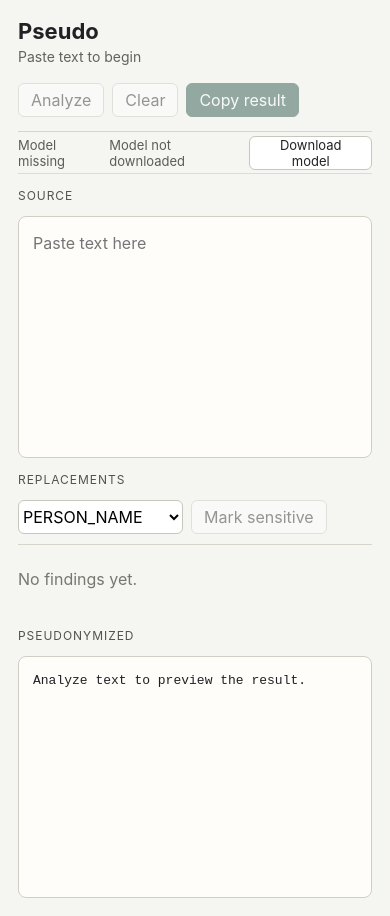
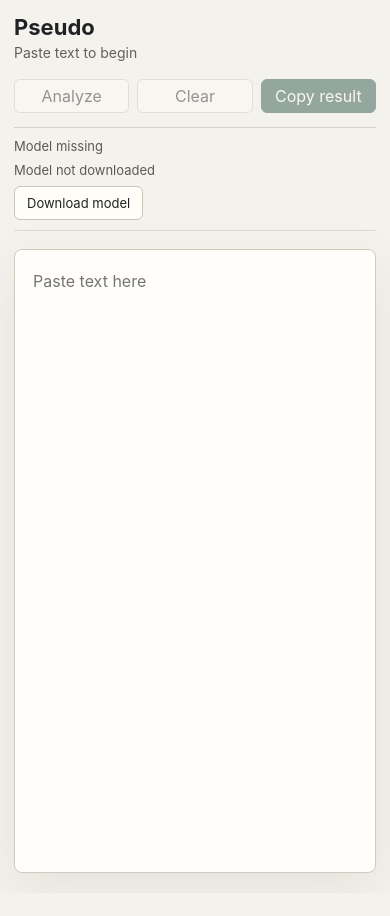
Before and after one commit to igruenig/pseudo, a React (Vite) app: page / in a window 390 px wide. After the commit the page ends 893 px from the top, so only its background shows below. Built offline with nearby package versions, Linux system fonts and the light colour scheme.

Commit message:
Create inline document review UI

```diff
--- a/src/App.tsx
+++ b/src/App.tsx
@@ -2,13 +2,15 @@ import { useEffect, useMemo, useRef, useState } from "react";
 import { analyzeText, applyReplacementsBackend, cancelModelDownload, createManualFinding, getModelDownloadStatus, getModelStatus, startModelDownload } from "./lib/app/tauriApi";
 import { formatDownloadStatus } from "./lib/app/modelDownloadStatus";
 import { formatModelStatus } from "./lib/app/modelStatus";
+import { buildInlineSegments } from "./lib/core/inlineSegments";
 import { stringIndexToByteOffset } from "./lib/core/offsets";
-import { buildPreview } from "./lib/core/preview";
 import { hashText, readinessLabel } from "./lib/core/state";
 import type { AnalysisResult, AnalysisStateName, ModelDownloadStatus, ModelStatus, ReplacementGroup, SensitiveType } from "./lib/core/types";
 import "./styles.css";
 
 const MANUAL_TYPES: SensitiveType[] = ["PERSON_NAME", "ORGANIZATION", "LOCATION", "OTHER_SENSITIVE"];
+type FloatingPoint = { top: number; left: number };
+type ManualSelection = FloatingPoint & { start: number; end: number };
 
 export default function App() {
   const [text, setText] = useState("");
@@ -20,7 +22,11 @@ export default function App() {
   const [downloadStatus, setDownloadStatus] = useState<ModelDownloadStatus | null>(null);
   const [copied, setCopied] = useState(false);
   const [manualType, setManualType] = useState<SensitiveType>("PERSON_NAME");
+  const [selectedGroupId, setSelectedGroupId] = useState<string | null>(null);
+  const [popoverPoint, setPopoverPoint] = useState<FloatingPoint | null>(null);
+  const [manualSelection, setManualSelection] = useState<ManualSelection | null>(null);
   const editorRef = useRef<HTMLTextAreaElement | null>(null);
+  const documentRef = useRef<HTMLDivElement | null>(null);
 
   const state: AnalysisStateName = useMemo(() => {
     if (busy) return "ANALYZING";
@@ -30,8 +36,13 @@ export default function App() {
     return "ANALYZED_READY";
   }, [busy, error, result, text]);
 
-  const preview = useMemo(() => buildPreview(text, result, groups), [groups, result, text]);
+  const inlineSegments = useMemo(() => buildInlineSegments(text, result, groups), [groups, result, text]);
   const readiness = readinessLabel(state, result, groups);
+  const selectedGroup = useMemo(
+    () => groups.find((group) => group.id === selectedGroupId) ?? null,
+    [groups, selectedGroupId]
+  );
+  const showModelStrip = !downloadStatus || downloadStatus.state !== "complete";
 
   useEffect(() => {
     void refreshModel();
@@ -59,6 +70,8 @@ export default function App() {
       const next = await analyzeText(requestId, text);
       setResult(next);
       setGroups(next.groups);
+      setSelectedGroupId(null);
+      setManualSelection(null);
       await refreshModel();
     } catch (err) {
       setError(err instanceof Error ? err.message : String(err));
@@ -99,6 +112,15 @@ export default function App() {
     setGroups([]);
     setError(null);
     setCopied(false);
+    setSelectedGroupId(null);
+    setManualSelection(null);
+  }
+
+  function handleEditText() {
+    setResult(null);
+    setGroups([]);
+    setSelectedGroupId(null);
+    setManualSelection(null);
   }
 
   function updateGroup(id: string, replacement: string) {
@@ -109,20 +131,81 @@ export default function App() {
     setGroups((current) => current.map((group) => (group.id === id ? { ...group, enabled: !group.enabled } : group)));
   }
 
+  function selectGroup(id: string, point: FloatingPoint) {
+    setSelectedGroupId(id);
+    setPopoverPoint(point);
+    setManualSelection(null);
+  }
+
+  function handleTextChange(nextText: string) {
+    setText(nextText);
+    setSelectedGroupId(null);
+    setManualSelection(null);
+  }
+
+  function byteOffsetFromSelectionBoundary(node: Node, offset: number): number | null {
+    if (node.nodeType !== Node.TEXT_NODE || !node.parentElement) return null;
+    const segment = node.parentElement.closest<HTMLElement>("[data-byte-start]");
+    if (!segment) return null;
+    const base = Number(segment.dataset.byteStart);
+    const content = node.textContent ?? "";
+    return base + stringIndexToByteOffset(content, offset);
+  }
+
+  function handleReviewSelection() {
+    if (state !== "ANALYZED_READY" || !documentRef.current) return;
+
+    const selection = window.getSelection();
+    if (!selection || selection.isCollapsed || selection.rangeCount === 0) {
+      setManualSelection(null);
+      return;
+    }
+
+    const range = selection.getRangeAt(0);
+    if (!documentRef.current.contains(range.commonAncestorContainer)) {
+      setManualSelection(null);
+      return;
+    }
+
+    const start = byteOffsetFromSelectionBoundary(range.startContainer, range.startOffset);
+    const end = byteOffsetFromSelectionBoundary(range.endContainer, range.endOffset);
+    if (start === null || end === null || start === end) {
+      setManualSelection(null);
+      return;
+    }
+
+    const rect = range.getBoundingClientRect();
+    setSelectedGroupId(null);
+    setManualSelection({
+      start: Math.min(start, end),
+      end: Math.max(start, end),
+      top: Math.max(12, rect.top - 46),
+      left: rect.left + rect.width / 2
+    });
+  }
+
   async function markSelection() {
+    if (!result) return;
+    const selectedStart = manualSelection?.start ?? -1;
+    const selectedEnd = manualSelection?.end ?? -1;
     const start = editorRef.current?.selectionStart ?? -1;
     const end = editorRef.current?.selectionEnd ?? -1;
-    if (!result || start < 0 || end <= start) return;
+    const byteStart = selectedStart >= 0 ? selectedStart : stringIndexToByteOffset(text, start);
+    const byteEnd = selectedEnd >= 0 ? selectedEnd : stringIndexToByteOffset(text, end);
+    if (byteStart < 0 || byteEnd <= byteStart) return;
+
     const finding = await createManualFinding(
       crypto.randomUUID(),
       text,
-      stringIndexToByteOffset(text, start),
-      stringIndexToByteOffset(text, end),
+      byteStart,
+      byteEnd,
       manualType
     );
     const nextResult = { ...result, findings: [...result.findings, finding] };
     setResult(nextResult);
     setGroups((await import("./lib/core/replacements")).buildGroups(nextResult.findings));
+    setManualSelection(null);
+    window.getSelection()?.removeAllRanges();
   }
 
   return (
@@ -133,12 +216,14 @@ export default function App() {
           <p>{readiness}</p>
         </div>
         <div className="toolbar-actions">
+          {state === "ANALYZED_READY" ? <button onClick={handleEditText}>Edit text</button> : null}
           <button onClick={handleAnalyze} disabled={state !== "DIRTY_NEEDS_ANALYSIS"}>Analyze</button>
           <button onClick={handleClear} disabled={state === "EMPTY"}>Clear</button>
           <button className="primary" onClick={handleCopy} disabled={state !== "ANALYZED_READY"}>Copy result</button>
         </div>
       </header>
 
+      {showModelStrip ? (
         <section className="model-strip">
           <span>{formatModelStatus(modelStatus, downloadStatus)}</span>
           <span>{downloadStatus ? formatDownloadStatus(downloadStatus) : "Checking model..."}</span>
@@ -148,47 +233,95 @@ export default function App() {
             <button onClick={handleDownloadModel}>Download model</button>
           ) : null}
         </section>
+      ) : null}
 
       {error ? <div className="error">{error}</div> : null}
       {copied ? <div className="toast">Pseudonymized text copied</div> : null}
 
-      <section className="workspace">
-        <section className="editor-pane">
-          <div className="pane-heading">Source</div>
+      <section className="document-shell">
+        {state === "ANALYZED_READY" && result ? (
+          <div
+            ref={documentRef}
+            className="review-surface"
+            onMouseUp={handleReviewSelection}
+            onKeyUp={handleReviewSelection}
+          >
+            {inlineSegments.map((segment) => {
+              if (segment.kind === "text") {
+                return (
+                  <span
+                    data-byte-start={segment.byteStart}
+                    data-byte-end={segment.byteEnd}
+                    key={segment.key}
+                  >
+                    {segment.text}
+                  </span>
+                );
+              }
+
+              return (
+                <button
+                  className={[
+                    "entity-chip",
+                    segment.group.enabled ? "enabled" : "disabled",
+                    segment.finding.needsReview ? "needs-review" : ""
+                  ].join(" ")}
+                  key={segment.key}
+                  onClick={(event) => {
+                    const rect = event.currentTarget.getBoundingClientRect();
+                    selectGroup(segment.group.id, {
+                      top: rect.bottom + 8,
+                      left: rect.left + rect.width / 2
+                    });
+                  }}
+                  title={`${segment.originalText} · ${segment.finding.type}`}
+                  type="button"
+                >
+                  {segment.displayText}
+                </button>
+              );
+            })}
+          </div>
+        ) : (
           <textarea
             ref={editorRef}
             value={text}
-            onChange={(event) => setText(event.target.value)}
+            onChange={(event) => handleTextChange(event.target.value)}
             placeholder="Paste text here"
             spellCheck={false}
+            disabled={busy}
           />
+        )}
       </section>
 
-        <section className="replacement-pane">
-          <div className="pane-heading">Replacements</div>
-          <div className="manual-row">
+      {manualSelection ? (
+        <div className="selection-toolbar" style={{ top: manualSelection.top, left: manualSelection.left }}>
           <select value={manualType} onChange={(event) => setManualType(event.target.value as SensitiveType)}>
             {MANUAL_TYPES.map((type) => <option key={type}>{type}</option>)}
           </select>
-            <button onClick={markSelection} disabled={state !== "ANALYZED_READY"}>Mark sensitive</button>
+          <button onClick={markSelection}>Mark</button>
         </div>
-          <div className="replacement-list">
-            {groups.map((group) => (
-              <label className="replacement-row" key={group.id}>
-                <input type="checkbox" checked={group.enabled} onChange={() => toggleGroup(group.id)} />
-                <span className="original">{group.original}</span>
-                <input value={group.replacement} onChange={(event) => updateGroup(group.id, event.target.value)} />
+      ) : null}
+
+      {selectedGroup && popoverPoint ? (
+        <div className="entity-popover" style={{ top: popoverPoint.top, left: popoverPoint.left }}>
+          <div className="popover-label">{selectedGroup.type}</div>
+          <div className="popover-original">{selectedGroup.original}</div>
+          <input
+            autoFocus
+            value={selectedGroup.replacement}
+            onChange={(event) => updateGroup(selectedGroup.id, event.target.value)}
+          />
+          <label className="popover-toggle">
+            <input
+              type="checkbox"
+              checked={selectedGroup.enabled}
+              onChange={() => toggleGroup(selectedGroup.id)}
+            />
+            Replace this group
           </label>
-            ))}
-            {groups.length === 0 ? <p className="empty-note">No findings yet.</p> : null}
         </div>
-        </section>
-
-        <section className="preview-pane">
-          <div className="pane-heading">Pseudonymized</div>
-          <pre>{preview || "Analyze text to preview the result."}</pre>
-        </section>
-      </section>
+      ) : null}
     </main>
   );
 }
--- /dev/null
+++ b/src/lib/core/inlineSegments.ts
@@ -0,0 +1,84 @@
+import { byteRangeToStringRange } from "./offsets";
+import type { AnalysisResult, Finding, ReplacementGroup } from "./types";
+
+export type InlineSegment =
+  | {
+      kind: "text";
+      key: string;
+      text: string;
+      byteStart: number;
+      byteEnd: number;
+    }
+  | {
+      kind: "entity";
+      key: string;
+      finding: Finding;
+      group: ReplacementGroup;
+      originalText: string;
+      displayText: string;
+      stringStart: number;
+      stringEnd: number;
+    };
+
+export function buildInlineSegments(text: string, result: AnalysisResult | null, groups: ReplacementGroup[]): InlineSegment[] {
+  if (!result) {
+    return [{ kind: "text", key: "empty", text, byteStart: 0, byteEnd: new TextEncoder().encode(text).length }];
+  }
+
+  const groupByFindingId = new Map<string, ReplacementGroup>();
+  for (const group of groups) {
+    for (const findingId of group.findingIds) {
+      groupByFindingId.set(findingId, group);
+    }
+  }
+
+  const findings = result.findings
+    .map((finding) => ({ finding, group: groupByFindingId.get(finding.id) }))
+    .filter((item): item is { finding: Finding; group: ReplacementGroup } => Boolean(item.group))
+    .sort((a, b) => a.finding.start - b.finding.start || a.finding.end - b.finding.end);
+
+  const segments: InlineSegment[] = [];
+  let stringCursor = 0;
+  let byteCursor = 0;
+
+  for (const { finding, group } of findings) {
+    const range = byteRangeToStringRange(text, finding.start, finding.end);
+    if (range.start < stringCursor) continue;
+
+    if (range.start > stringCursor) {
+      segments.push({
+        kind: "text",
+        key: `text-${segments.length}`,
+        text: text.slice(stringCursor, range.start),
+        byteStart: byteCursor,
+        byteEnd: finding.start
+      });
+    }
+
+    segments.push({
+      kind: "entity",
+      key: finding.id,
+      finding,
+      group,
+      originalText: text.slice(range.start, range.end),
+      displayText: group.enabled ? group.replacement : text.slice(range.start, range.end),
+      stringStart: range.start,
+      stringEnd: range.end
+    });
+
+    stringCursor = range.end;
+    byteCursor = finding.end;
+  }
+
+  if (stringCursor < text.length) {
+    segments.push({
+      kind: "text",
+      key: `text-${segments.length}`,
+      text: text.slice(stringCursor),
+      byteStart: byteCursor,
+      byteEnd: new TextEncoder().encode(text).length
+    });
+  }
+
+  return segments;
+}
--- a/src/styles.css
+++ b/src/styles.css
@@ -1,6 +1,6 @@
 :root {
   color: #202124;
-  background: #f5f5f2;
+  background: #f4f2ec;
   font-family: Inter, ui-sans-serif, system-ui, -apple-system, BlinkMacSystemFont, "Segoe UI", sans-serif;
   font-synthesis: none;
   text-rendering: optimizeLegibility;
@@ -22,8 +22,8 @@ textarea {
 }
 
 button {
-  border: 1px solid #c8c6bd;
-  background: #fff;
+  border: 1px solid #c9c4b8;
+  background: #fffdf8;
   color: #202124;
   height: 34px;
   padding: 0 12px;
@@ -44,7 +44,7 @@ button.primary {
 
 .app-shell {
   min-height: 100vh;
-  padding: 18px;
+  padding: 18px 22px 28px;
 }
 
 .toolbar {
@@ -53,7 +53,7 @@ button.primary {
   justify-content: space-between;
   gap: 18px;
   padding-bottom: 14px;
-  border-bottom: 1px solid #d7d4ca;
+  border-bottom: 1px solid #d7d2c7;
 }
 
 .toolbar h1 {
@@ -64,13 +64,12 @@ button.primary {
 
 .toolbar p {
   margin: 4px 0 0;
-  color: #63635d;
+  color: #646057;
   font-size: 14px;
 }
 
 .toolbar-actions,
-.model-strip,
-.manual-row {
+.model-strip {
   display: flex;
   align-items: center;
   gap: 8px;
@@ -78,99 +77,149 @@ button.primary {
 
 .model-strip {
   min-height: 42px;
-  border-bottom: 1px solid #dedbd2;
-  color: #5c5b55;
+  border-bottom: 1px solid #dfd9ce;
+  color: #5d5a51;
   font-size: 13px;
 }
 
-.workspace {
-  display: grid;
-  grid-template-columns: minmax(280px, 1.3fr) minmax(260px, 0.9fr);
-  grid-template-rows: minmax(320px, 1fr) minmax(220px, 0.7fr);
-  gap: 14px;
-  padding-top: 14px;
-  min-height: calc(100vh - 120px);
+.document-shell {
+  max-width: 1040px;
+  min-height: calc(100vh - 134px);
+  margin: 0 auto;
+  padding: 18px 0 0;
 }
 
-.editor-pane,
-.replacement-pane,
-.preview-pane {
-  min-width: 0;
-  display: flex;
-  flex-direction: column;
+.document-shell textarea,
+.review-surface {
+  width: 100%;
+  min-height: calc(100vh - 164px);
+  margin: 0;
+  border: 1px solid #d1cbbf;
+  border-radius: 8px;
+  background: #fffefa;
+  color: #202124;
+  padding: 28px 32px;
+  line-height: 1.68;
+  font-size: 17px;
+  letter-spacing: 0;
+  box-shadow: 0 18px 55px rgba(50, 45, 34, 0.08);
 }
 
-.editor-pane {
-  grid-row: 1 / span 2;
+.document-shell textarea {
+  display: block;
+  resize: none;
 }
 
-.preview-pane {
-  grid-column: 2;
+.document-shell textarea:disabled {
+  color: #68645b;
 }
 
-.pane-heading {
-  height: 28px;
-  color: #53534e;
-  font-size: 12px;
-  text-transform: uppercase;
-  letter-spacing: 0.08em;
+.review-surface {
+  white-space: pre-wrap;
+  user-select: text;
 }
 
-textarea,
-.preview-pane pre {
-  width: 100%;
-  flex: 1;
-  margin: 0;
-  border: 1px solid #d1cec5;
-  border-radius: 8px;
-  background: #fffdfa;
-  color: #202124;
-  padding: 14px;
-  resize: none;
-  line-height: 1.5;
-  white-space: pre-wrap;
+.entity-chip {
+  display: inline;
+  height: auto;
+  margin: 0 1px;
+  padding: 2px 7px 3px;
+  border-radius: 5px;
+  font-size: 0.92em;
+  line-height: 1.25;
+  vertical-align: baseline;
+  box-decoration-break: clone;
+  -webkit-box-decoration-break: clone;
 }
 
-.replacement-list {
-  overflow: auto;
-  border-top: 1px solid #d7d4ca;
-  margin-top: 10px;
-  padding-top: 8px;
+.entity-chip.enabled {
+  border-color: #9fb8ad;
+  background: #e5f0eb;
+  color: #173d34;
 }
 
-.replacement-row {
-  display: grid;
-  grid-template-columns: 20px minmax(0, 1fr);
-  gap: 8px;
-  padding: 8px 0;
-  border-bottom: 1px solid #e4e0d7;
+.entity-chip.disabled {
+  border-color: #d4cbbb;
+  background: #fffaf1;
+  color: #6c6252;
+  text-decoration: underline;
+  text-decoration-thickness: 1px;
+  text-underline-offset: 3px;
 }
 
-.replacement-row .original {
+.entity-chip.needs-review {
+  border-color: #c38f3a;
+  background: #fff2d8;
+}
+
+.entity-popover,
+.selection-toolbar {
+  position: fixed;
+  z-index: 20;
+  transform: translateX(-50%);
+  border: 1px solid #cfc8bb;
+  border-radius: 8px;
+  background: #fffefa;
+  box-shadow: 0 16px 42px rgba(42, 36, 24, 0.18);
+}
+
+.entity-popover {
+  width: min(320px, calc(100vw - 32px));
+  padding: 12px;
+}
+
+.popover-label {
+  color: #6f6a60;
+  font-size: 11px;
+  font-weight: 700;
+  letter-spacing: 0.08em;
+  text-transform: uppercase;
+}
+
+.popover-original {
+  margin-top: 4px;
+  color: #2d2b27;
+  font-size: 14px;
   overflow: hidden;
   text-overflow: ellipsis;
   white-space: nowrap;
 }
 
-.replacement-row input[type="text"],
-.replacement-row input:not([type]) {
-  grid-column: 2;
+.entity-popover input[type="text"],
+.entity-popover input:not([type]) {
   width: 100%;
-  border: 1px solid #d1cec5;
+  margin-top: 10px;
+  border: 1px solid #cfc8bb;
   border-radius: 6px;
-  padding: 6px 8px;
+  padding: 8px 9px;
 }
 
-.manual-row select {
+.popover-toggle {
+  display: flex;
+  align-items: center;
+  gap: 8px;
+  margin-top: 10px;
+  color: #4f4b43;
+  font-size: 13px;
+}
+
+.selection-toolbar {
+  display: flex;
+  align-items: center;
+  gap: 6px;
+  padding: 6px;
+}
+
+.selection-toolbar select {
+  height: 30px;
   min-width: 150px;
-  height: 34px;
-  border: 1px solid #c8c6bd;
+  border: 1px solid #c9c4b8;
   border-radius: 6px;
   background: #fff;
 }
 
-.empty-note {
-  color: #77766f;
+.selection-toolbar button {
+  height: 30px;
 }
 
 .error,
@@ -181,7 +230,7 @@ textarea,
   max-width: 440px;
   border-radius: 8px;
   padding: 10px 12px;
-  z-index: 10;
+  z-index: 30;
 }
 
 .error {
@@ -194,21 +243,38 @@ textarea,
   color: #fff;
 }
 
-@media (max-width: 900px) {
+@media (max-width: 760px) {
+  .app-shell {
+    padding: 14px;
+  }
+
   .toolbar {
     align-items: flex-start;
     flex-direction: column;
   }
 
-  .workspace {
-    grid-template-columns: 1fr;
-    grid-template-rows: auto;
+  .toolbar-actions {
+    width: 100%;
   }
 
-  .editor-pane,
-  .preview-pane {
-    grid-column: auto;
-    grid-row: auto;
-    min-height: 260px;
+  .toolbar-actions button {
+    flex: 1;
+  }
+
+  .model-strip {
+    align-items: flex-start;
+    flex-direction: column;
+    padding: 10px 0;
+  }
+
+  .document-shell {
+    min-height: calc(100vh - 196px);
+  }
+
+  .document-shell textarea,
+  .review-surface {
+    min-height: calc(100vh - 220px);
+    padding: 18px;
+    font-size: 16px;
   }
 }
```
Lines whose indentation alone changed are shown as unchanged.
